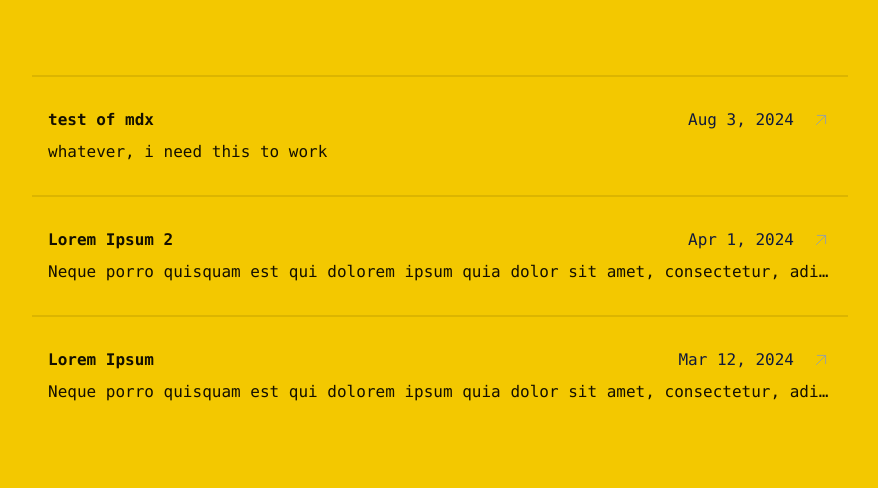
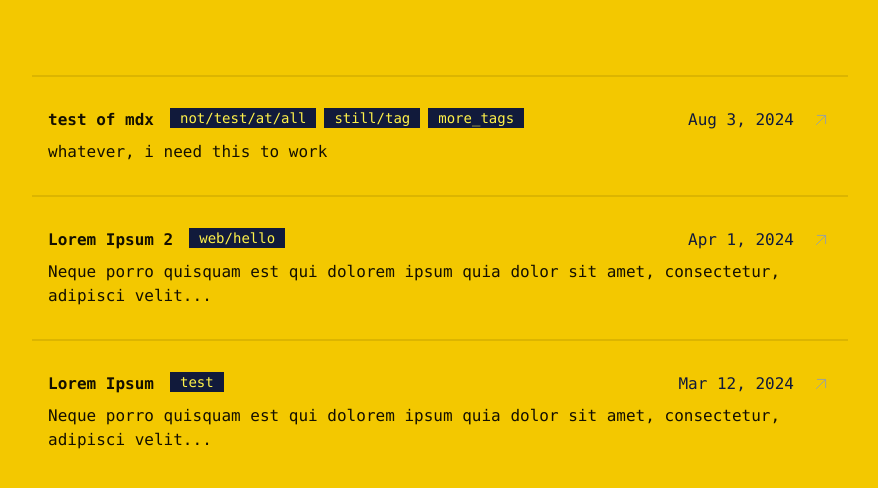
Before and after one commit to raiden076/2024_portfolio, an Astro site: page /projects in a window 1280 px wide. Shown: the part 112-600 px from the top of the page, without its empty margins (200-1078 px from the left). Built offline with nearby package versions, Linux system fonts and the light colour scheme; Astro itself is replaced by a stand-in of ours.

Commit message:
added tags on projects page

```diff
--- a/src/components/PostBox.astro
+++ b/src/components/PostBox.astro
@@ -7,7 +7,7 @@ interface Props {
   tags?: string[];
 }
 
-const { title, publishedAt, description, href } = Astro.props;
+const { title, tags, publishedAt, description, href } = Astro.props;
 ---
 
 <a
@@ -16,7 +16,12 @@ const { title, publishedAt, description, href } = Astro.props;
   data-astro-prefetch
 >
   <div class="flex w-full justify-between gap-2 flex-row items-center">
-    <p class="text-base-content font-semibold">{title}</p>
+    <div class="flex gap-4">
+      <p class="text-base-content font-semibold">{title}</p>
+      <div class="flex gap-2">
+        {tags?.map((tag) => <span class="badge badge-neutral">{tag}</span>)}
+      </div>
+    </div>
     <div class="flex flex-row items-center gap-4">
       <p class="text-neutral">
         {
@@ -46,5 +51,5 @@ const { title, publishedAt, description, href } = Astro.props;
       </svg>
     </div>
   </div>
-  <p class="truncate">{description}</p>
+  <p class="">{description}</p>
 </a>
--- a/src/pages/projects/index.astro
+++ b/src/pages/projects/index.astro
@@ -20,6 +20,7 @@ const projects = (await getCollection("projects")).sort(
             publishedAt={post.data.publishedAt}
             description={post.data.description}
             href={post.slug}
+            tags={post.data.tags}
           />
         </>
       ))
```
